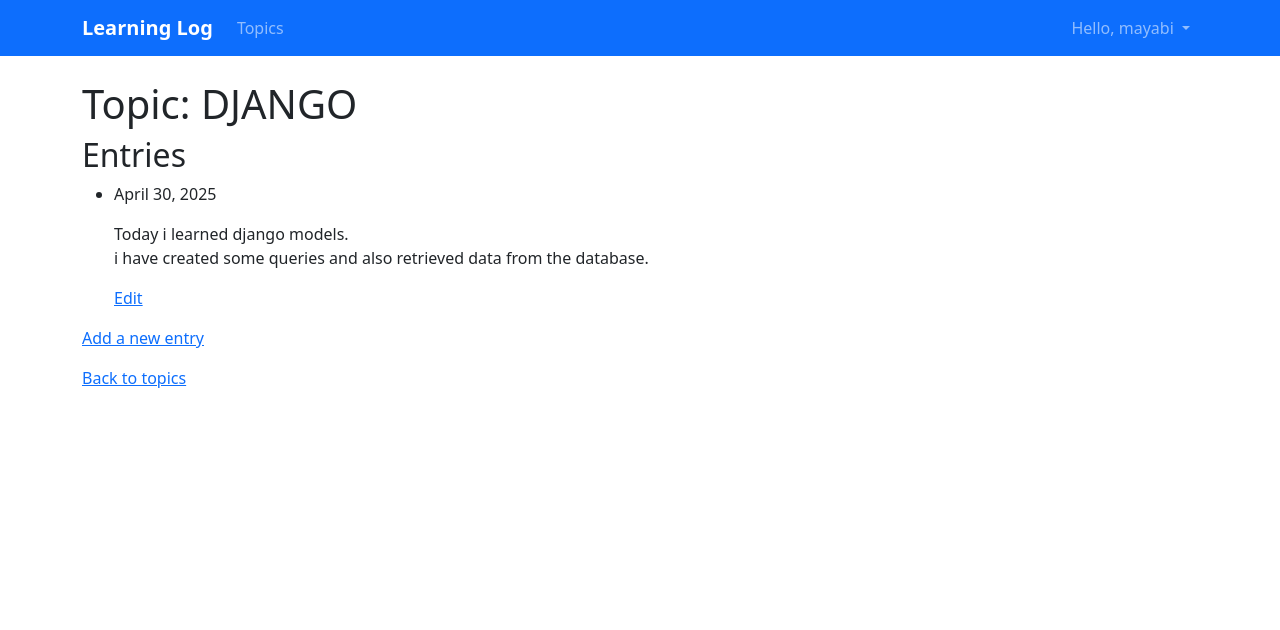
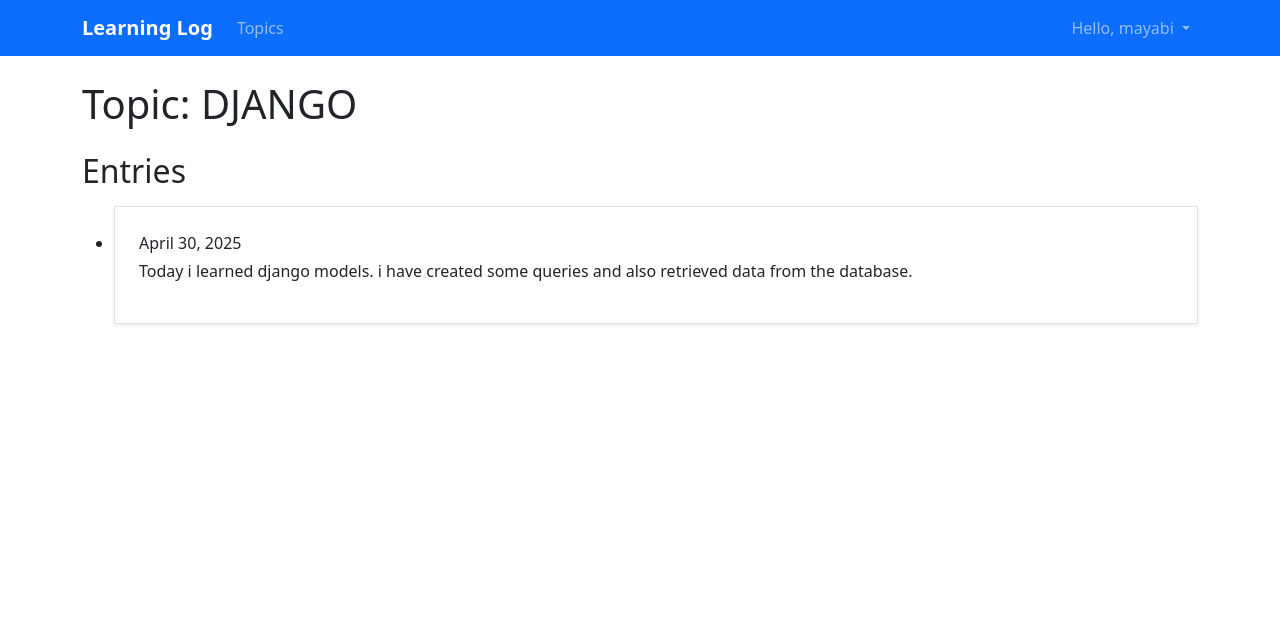
Before and after one commit to mayabi-m/learning-log, a Django app: page /learning_logs/topics/1/ in a window 1280 px wide. Shown: the top 630 px of the page. Run offline with Django 5.2, Linux system fonts and the light colour scheme; a user stored in the database is signed in; data comes from the database, SQL or seed files in the repository; some libraries are stand-ins or nearby versions.

Commit message:
finish style

```diff
--- a/learning_logs/templates/learning_logs/topic.html
+++ b/learning_logs/templates/learning_logs/topic.html
@@ -1,20 +1,29 @@
 {% extends 'base.html'%}
 {% block content%}
-<h1>Topic: {{topic}}</h1>
-<h2>Entries</h2>
-<ul>
-    {% for entry in entries %}
-        <li>
-            <p>{{ entry.date_added|date:"F j, Y" }}</p>
-            <p>{{ entry.text|linebreaks }}</p>
-            <p><a href="{% url 'learning_logs:edit_entry' entry.id %}">Edit</a></p>
+<div class="max-w-4xl mx-auto mt-10 p-6 bg-white rounded-xl shadow-md">
+    <h1 class="text-3xl font-bold mb-4">Topic: {{ topic }}</h1>
+
+    <h2 class="text-2xl font-semibold mb-3">Entries</h2>
+    <ul class="space-y-4">
+      {% for entry in entries %}
+        <li class="p-4 border border-gray-200 rounded-lg shadow-sm hover:bg-gray-50 transition">
+          <p class="text-sm text-gray-500 mb-1">
+            {{ entry.date_added|date:"F j, Y" }}
+          </p>
+          <p class="text-gray-700 whitespace-pre-line">
+            {{ entry.text }}
+          </p>
         </li>
+      {% empty %}
+        <li class="text-gray-500 italic">No entries have been added yet.</li>
+      {% endfor %}
+    </ul>
 
-    {% empty %}
-        <li>No entries available.</li>
-    {% endfor %}
-</ul>
-<p><a href="{% url 'learning_logs:new_entry' topic.id %}">Add a new entry</a></p>
-<p><a href="{% url 'learning_logs:topics' %}">Back to topics</a></p>
+    <div class="mt-6">
+      <a href="{% url 'learning_logs:new_entry' topic.id %}" class="inline-block px-4 py-2 bg-blue-600 text-white rounded hover:bg-blue-700 transition">
+        Add New Entry
+      </a>
+    </div>
+  </div>
 
 {% endblock%}
```
Also changed, not shown: learning_logs/templates/learning_logs/topics.html (+13 -9 lines).
